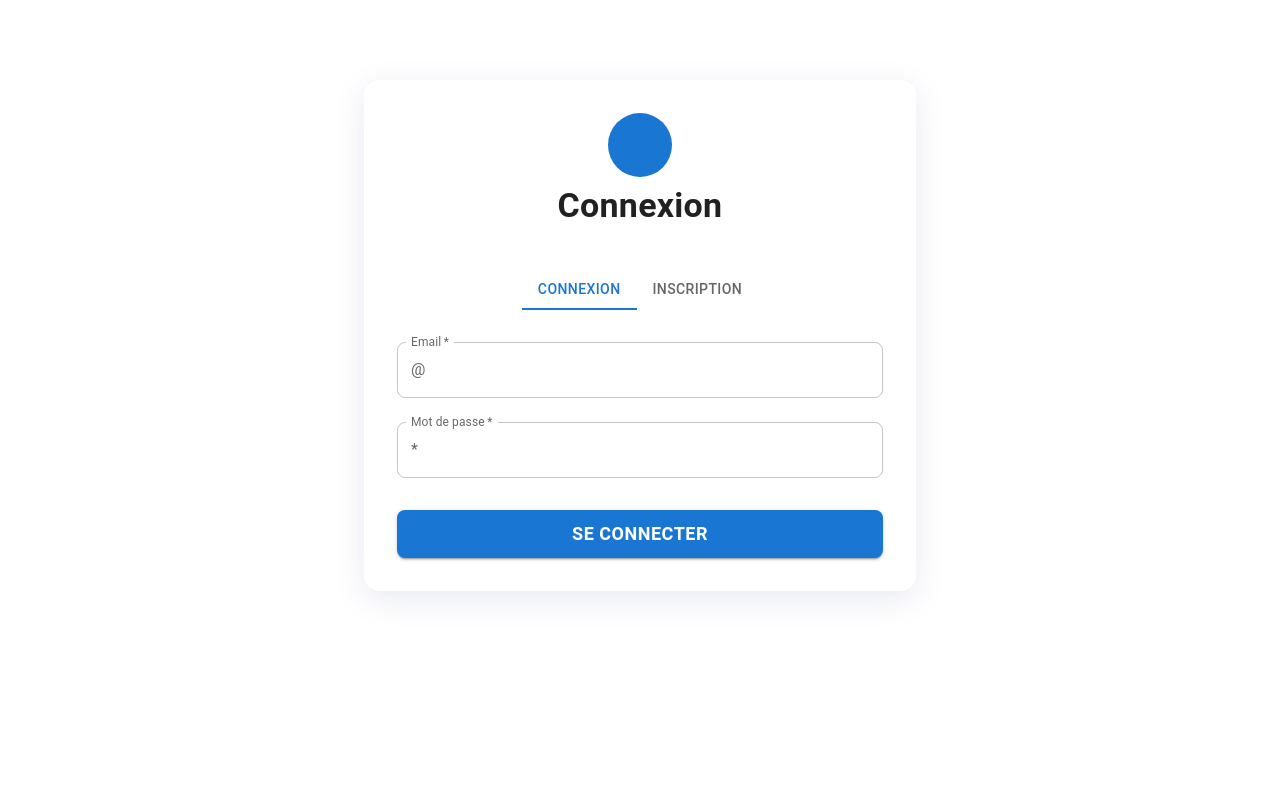
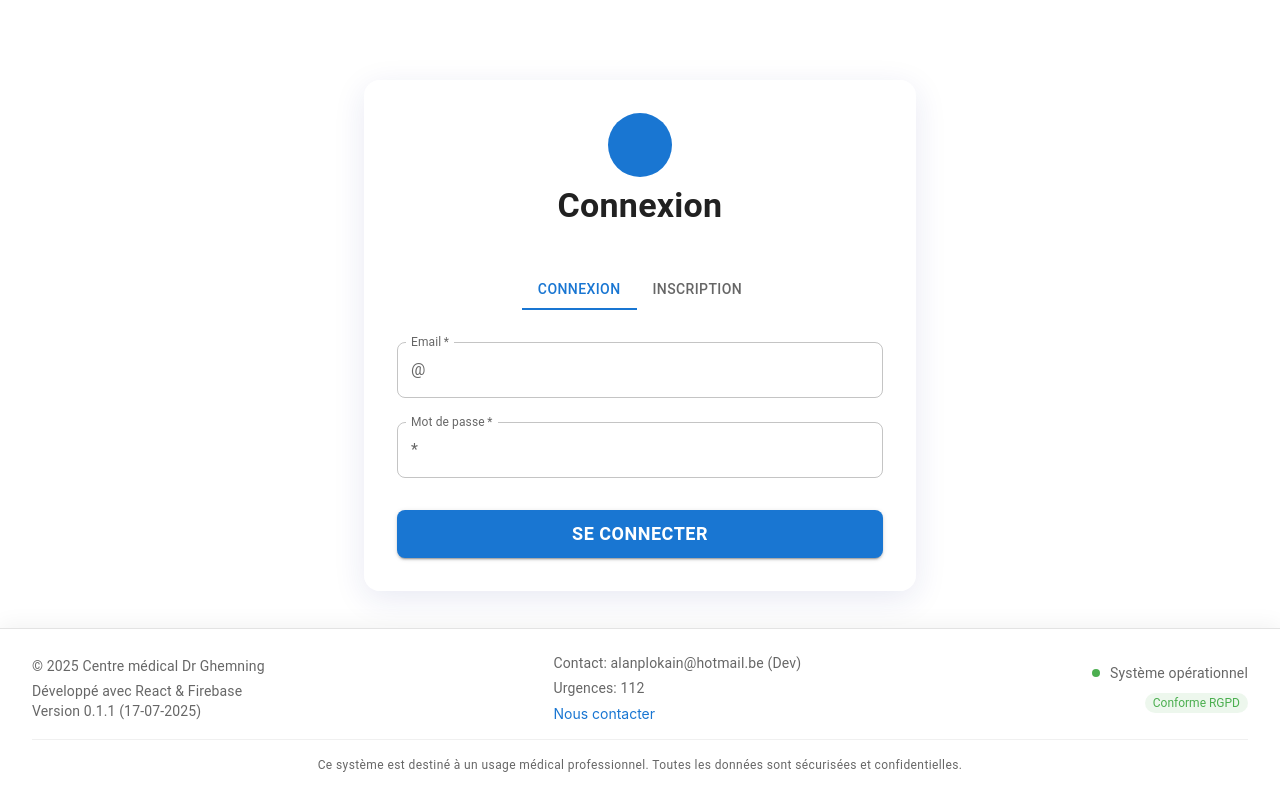
Before and after one commit to Locktix/DrGhemning, a React (Create React App) app: page /login in a window 1280 px wide. Built offline with nearby package versions, Linux system fonts and the light colour scheme; no server answers; some icons are missing.

Commit message:
Footer added

```diff
--- a/package.json
+++ b/package.json
@@ -1,6 +1,6 @@
 {
   "name": "DrGhemning",
-  "version": "0.1.0",
+  "version": "0.1.1 (17-07-2025)",
   "private": true,
   "dependencies": {
     "@emotion/react": "^11.14.0",
--- a/public/index.html
+++ b/public/index.html
@@ -24,7 +24,7 @@
       work correctly both with client-side routing and a non-root public URL.
       Learn how to configure a non-root public URL by running `npm run build`.
     -->
-    <title>React App</title>
+    <title>Centre médical Dr Ghemning</title>
   </head>
   <body>
     <noscript>You need to enable JavaScript to run this app.</noscript>
--- a/src/App.js
+++ b/src/App.js
@@ -7,7 +7,8 @@ import AdminPage from "./pages/AdminPage";
 import FileManagerPage from "./pages/FileManagerPage";
 import BloodTestSchedule from "./components/BloodTestSchedule";
 import { AuthProvider, useAuth } from "./firebase/AuthContext";
-import { Fade } from "@mui/material";
+import { Fade, Box } from "@mui/material";
+import Footer from "./components/Footer";
 
 function PrivateRoute({ children, allowedRoles }) {
   const { user, role, loading } = useAuth();
@@ -55,7 +56,14 @@ function App() {
   return (
     <AuthProvider>
       <Router>
-        <AnimatedRoutes />
+        <Box sx={{
+          display: 'flex',
+          flexDirection: 'column',
+          minHeight: '100vh'
+        }}>
+          <AnimatedRoutes />
+          <Footer />
+        </Box>
       </Router>
     </AuthProvider>
   );
--- /dev/null
+++ b/src/components/Footer.js
@@ -0,0 +1,87 @@
+import React from 'react';
+import { Box, Typography, Grid, Chip, Link } from '@mui/material';
+import { FiberManualRecord } from '@mui/icons-material';
+import packageJson from '../../package.json';
+
+const Footer = () => {
+  const currentYear = new Date().getFullYear();
+  const version = packageJson.version;
+
+  return (
+    <Box
+      component="footer"
+      sx={{
+        bgcolor: 'rgba(255,255,255,0.9)',
+        borderTop: '1px solid #e3e3e3',
+        mt: 'auto',
+        py: 3,
+        px: { xs: 2, sm: 4 },
+        backdropFilter: 'blur(8px)',
+        boxShadow: '0 -4px 20px 0 rgba(0,0,0,0.05)',
+      }}
+    >
+      <Grid container spacing={2} justifyContent="space-between" alignItems="center">
+        {/* Informations principales */}
+        <Grid item xs={12} sm={6} md={4}>
+          <Typography variant="body2" color="text.secondary" gutterBottom>
+            © {currentYear} Centre médical Dr Ghemning
+          </Typography>
+          <Typography variant="body2" color="text.secondary">
+            Développé avec React & Firebase
+          </Typography>
+          <Typography variant="body2" color="text.secondary">
+            Version {version}
+          </Typography>
+        </Grid>
+
+        {/* Contact et urgence */}
+        <Grid item xs={12} sm={6} md={4}>
+          <Typography variant="body2" color="text.secondary" gutterBottom>
+            Contact: alanplokain@hotmail.be (Dev)
+          </Typography>
+          <Typography variant="body2" color="text.secondary" gutterBottom>
+            Urgences: 112
+          </Typography>
+          <Link
+            href="mailto:alanplokain@hotmail.be"
+            color="primary"
+            underline="hover"
+            sx={{ fontSize: '0.875rem' }}
+          >
+            Nous contacter
+          </Link>
+        </Grid>
+
+        {/* Statut et conformité */}
+        <Grid item xs={12} sm={12} md={4} sx={{ textAlign: { xs: 'left', md: 'right' } }}>
+          <Box sx={{ display: 'flex', alignItems: 'center', gap: 1, mb: 1, justifyContent: { xs: 'flex-start', md: 'flex-end' } }}>
+            <FiberManualRecord sx={{ color: '#4caf50', fontSize: 12 }} />
+            <Typography variant="body2" color="text.secondary">
+              Système opérationnel
+            </Typography>
+          </Box>
+          <Chip
+            label="Conforme RGPD"
+            size="small"
+            sx={{
+              bgcolor: 'rgba(76, 175, 80, 0.1)',
+              color: '#4caf50',
+              fontSize: '0.75rem',
+              height: 20
+            }}
+          />
+        </Grid>
+      </Grid>
+
+      {/* Ligne de séparation et mentions légales */}
+      <Box sx={{ mt: 2, pt: 2, borderTop: '1px solid #f0f0f0' }}>
+        <Typography variant="caption" color="text.secondary" align="center" display="block">
+          Ce système est destiné à un usage médical professionnel.
+          Toutes les données sont sécurisées et confidentielles.
+        </Typography>
+      </Box>
+    </Box>
+  );
+};
+
+export default Footer;
```
